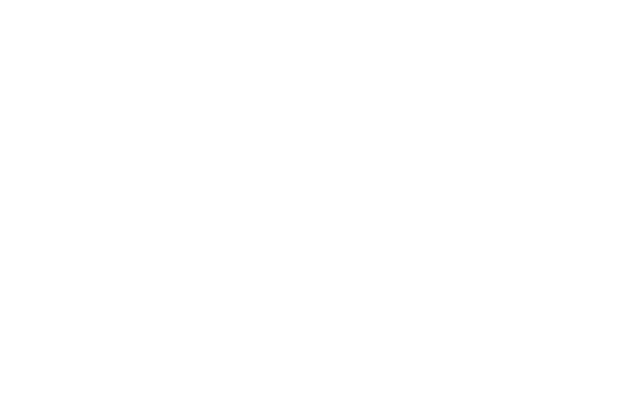
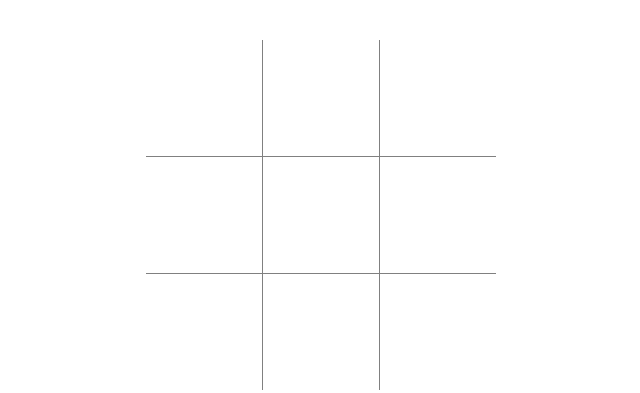
Before and after one commit to reesesorrell/tic-tac-toe, a plain HTML site: page index.html in a window 1280 px wide. Shown: the whole page, without its empty margins (319-959 px from the left). Drawn offline with Linux system fonts and the light colour scheme.

Commit message:
Add on screen grid with buttons

```diff
--- a/index.html
+++ b/index.html
@@ -9,6 +9,18 @@
 </head>
 <body>
     <script src="script.js"></script>
-
+    <div class="border">
+        <div class="grid">
+          <button class="row0 column0"></button>
+          <button class="row0 column1"></button>
+          <button class="row0 column2"></button>
+          <button class="row1 column0"></button>
+          <button class="row1 column1"></button>
+          <button class="row1 column2"></button>
+          <button class="row2 column0"></button>
+          <button class="row2 column1"></button>
+          <button class="row2 column2"></button>
+        </div>
+    </div>
 </body>
 </html>
--- a/style.css
+++ b/style.css
@@ -0,0 +1,27 @@
+.border {
+    background-color: gray;
+    height: 350px;
+    width: 350px;
+    margin: auto;
+    margin-top: 40px;
+}
+
+.grid {
+    display: grid;
+    height: 100%;
+    grid-template-columns: repeat(3, 1fr);
+    grid-template-rows: repeat(3, 1fr);
+    grid-gap: 1px;
+}
+
+.grid > button {
+    border: none;
+    background-color: white;
+    font-size: 200%;
+    max-width: 100%;
+    max-height: 100%;
+}
+
+button:hover {
+    cursor: pointer;
+}
```
